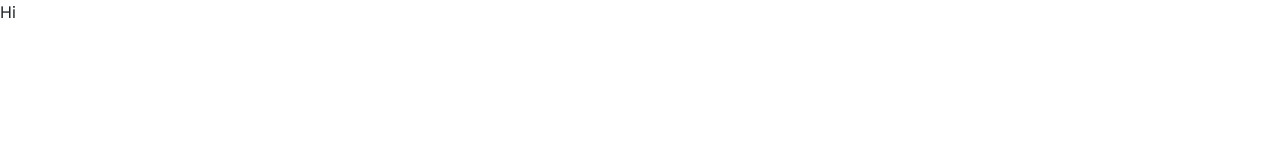
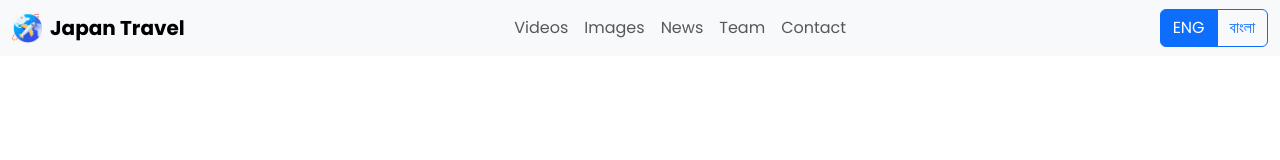
Before and after one commit to RaselParvejHrid/japantravel-fe, a plain HTML site: page index.html in a window 1280 px wide. Drawn offline with nearby package versions, Linux system fonts and the light colour scheme.

Commit message:
index.html: Navbar Done

```diff
--- a/css/styles.css
+++ b/css/styles.css
@@ -1,10 +1,10 @@
 /* Importing Google Fonts */
 
 @import url('https://fonts.googleapis.com/css2?family=Hind+Siliguri:wght@300;400;500;600;700&display=swap');
-@import url('https://fonts.googleapis.com/css2?family=Inter:wght@100..900&display=swap');
+@import url('https://fonts.googleapis.com/css2?family=Hind+Siliguri:wght@300;400;500;600;700&family=Inter:wght@100..900&family=Poppins:ital,wght@0,100;0,200;0,300;0,400;0,500;0,600;0,700;0,800;0,900;1,100;1,200;1,300;1,400;1,500;1,600;1,700;1,800;1,900&display=swap');
 
 body, span.en {
-    font-family: "Inter", sans-serif;
+    font-family: "Poppins", sans-serif;
 }
 
 body.bn, span.bn {
--- a/index.html
+++ b/index.html
@@ -32,7 +32,62 @@
 </head>
 
 <body>
-    Hi
+    <!-- Navigation Bar -->
+    <nav class="navbar navbar-expand-lg navbar-light bg-light">
+        <div class="container-fluid d-flex justify-content-between align-items-center">
+            <!-- Logo and Agency Name (Always visible) -->
+            <a class="navbar-brand d-flex align-items-center order-0" href="#">
+                <img src="assets/images/logo.png" width="30" height="30" class="d-inline-block align-top" alt="Logo">
+                <span id="agency-name" class="ms-2 fw-bolder">Japan Travel</span>
+            </a>
+
+            <!-- Navbar Menu Items (Collapsed on Mobile) -->
+            <div class="collapse navbar-collapse text-center order-3 order-lg-1 py-3 py-lg-0" id="navbarNav">
+                <ul class="navbar-nav mx-auto">
+                    <li class="nav-item">
+                        <a class="nav-link" href="#"><span id="nav-menu-item-videos">Videos</span></a>
+                    </li>
+                    <li class="nav-item">
+                        <a class="nav-link" href="#"><span id="nav-menu-item-images">Images</span></a>
+                    </li>
+                    <li class="nav-item">
+                        <a class="nav-link" href="#"><span id="nav-menu-item-news">News</span></a>
+                    </li>
+                    <li class="nav-item">
+                        <a class="nav-link" href="#"><span id="nav-menu-item-team">Team</span></a>
+                    </li>
+                    <li class="nav-item">
+                        <a class="nav-link" href="#"><span id="nav-menu-item-contact">Contact</span></a>
+                    </li>
+                </ul>
+            </div>
+
+            <!-- Hamburger Icon (Rightmost on Mobile) -->
+            <button class="navbar-toggler ms-auto  border order-2" type="button" data-bs-toggle="collapse"
+                data-bs-target="#navbarNav" aria-controls="navbarNav" aria-expanded="false"
+                aria-label="Toggle navigation">
+                <span class="navbar-toggler-icon"></span>
+            </button>
+
+            <!-- Language Switcher (Always visible) -->
+            <div class="btn-group language-switcher d-flex align-items-center order-1 order-lg-3" role="group"
+                aria-label="Basic radio toggle button group">
+                <input type="radio" class="btn-check" name="btnradio" id="english-button" autocomplete="off" checked>
+                <label class="btn btn-outline-primary" for="english-button"><span class="en">ENG</span></label>
+
+                <input type="radio" class="btn-check" name="btnradio" id="bangla-button" autocomplete="off">
+                <label class="btn btn-outline-primary" for="bangla-button"><span class="bn">বাংলা</span></label>
+            </div>
+
+
+        </div>
+
+
+    </nav>
+
+
+
+
 </body>
 
 </html>
--- a/js/UIText.js
+++ b/js/UIText.js
@@ -3,4 +3,24 @@ const UIText = {
     en: "Japan Travel",
     bn: "জাপান ট্রাভেল",
   },
+  "nav-menu-item-videos": {
+    en: "Videos",
+    bn: "ভিডিও",
+  },
+  "nav-menu-item-images": {
+    en: "Images",
+    bn: "ইমেজ",
+  },
+  "nav-menu-item-news": {
+    en: "News",
+    bn: "সংবাদ",
+  },
+  "nav-menu-item-team": {
+    en: "Team",
+    bn: "টিম",
+  },
+  "nav-menu-item-contact": {
+    en: "Contact",
+    bn: "যোগাযোগ",
+  },
 };
--- a/js/main.js
+++ b/js/main.js
@@ -2,10 +2,15 @@
 function updateContent(language) {
   $("[id]").each(function () {
     const id = $(this).attr("id");
+    console.log(id);
+
+    if (!UIText[id]) return;
+
     if (UIText[id][language]) {
       //UIText is defined in /js/UIText.js
       $(this).text(UIText[id][language]);
     }
+    console.log("Done");
   });
 }
 
@@ -26,13 +31,16 @@ function changeLanguage(language) {
   updateContent(language);
 }
 
-// Set default language on document ready
 $(document).ready(() => {
+  // Registering Event Listeners for Language Switchers
+  $("#english-button").on("change", () => changeLanguage("en"));
+  $("#bangla-button").on("change", () => changeLanguage("bn"));
+
+  //Setting Site Language
   const currentSiteLanguage = localStorage.getItem("currentSiteLanguage");
   if (!["en", "bn"].includes(currentSiteLanguage)) {
-    localStorage.setItem("currentSiteLanguage", "en");
-    updateContent("en");
+    changeLanguage("en");
   } else {
-    updateContent(currentSiteLanguage);
+    changeLanguage(currentSiteLanguage);
   }
 });
```
